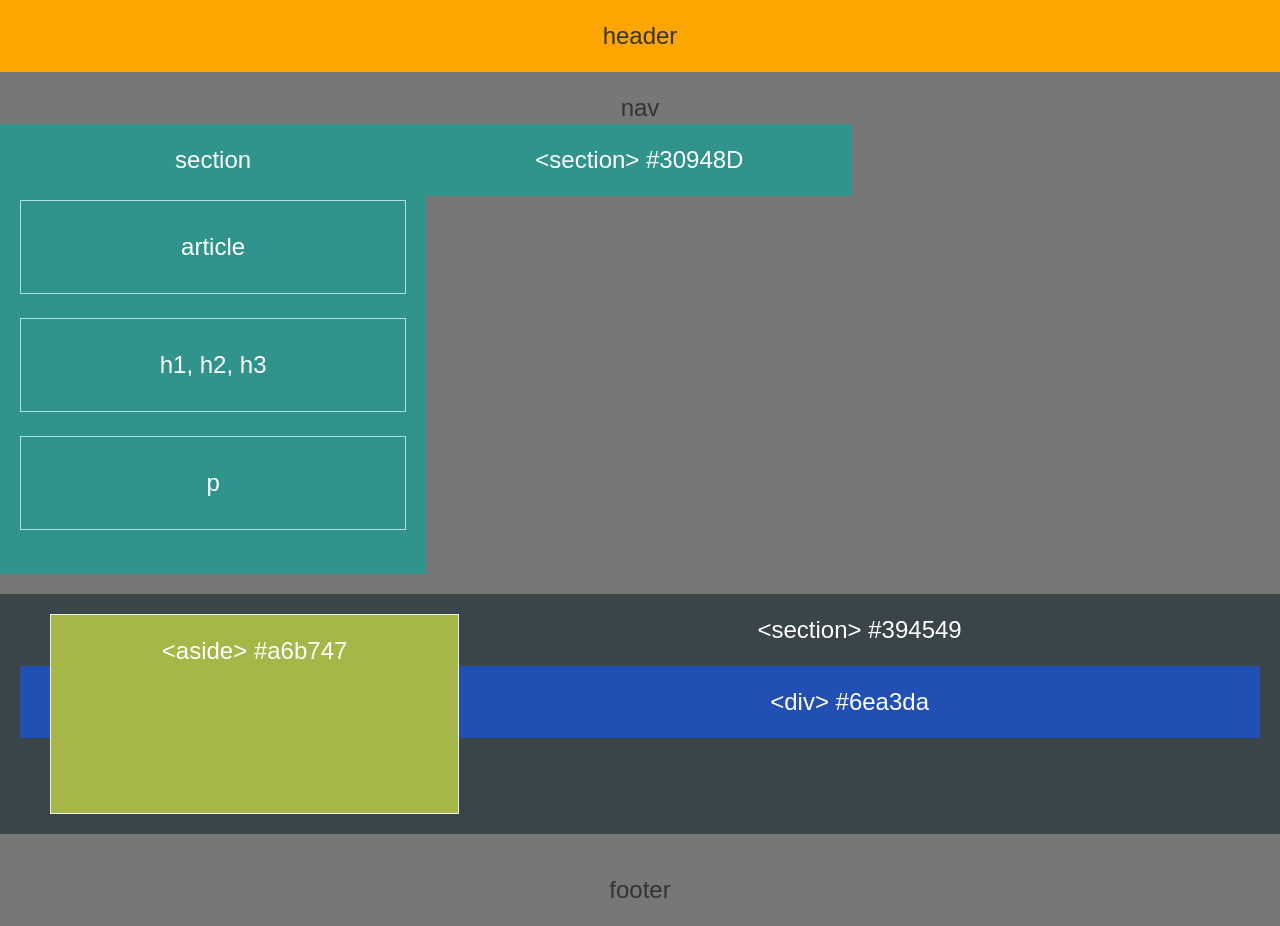
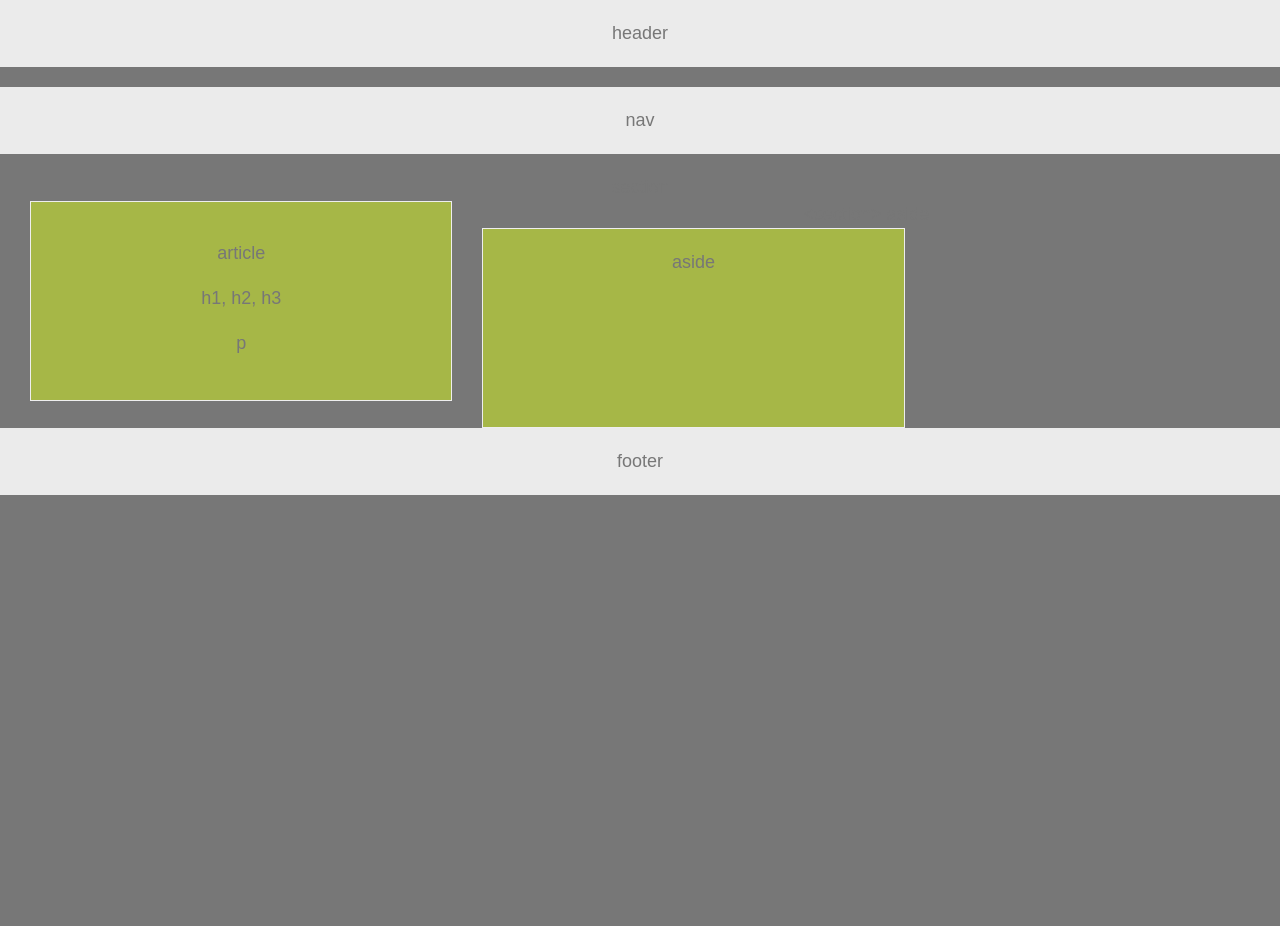
Before and after one commit to benmulhollandpsl/HW-Wireframe, a plain HTML site: page index.html in a window 1280 px wide. After the commit the page ends 800 px from the top, so only its background shows below. Drawn offline with Linux system fonts and the light colour scheme.

Commit message:
<starting to figure out how to clean up sections, and understand aside tag>

```diff
--- a/index.html
+++ b/index.html
@@ -20,30 +20,30 @@
             nav
         </nav>
 
-        <section id="left">
+        <section id="full">
            section
            <article>
+            <aside>
                 <p>article</p>
+
                     <article>
                         <p>h1, h2, h3</p>
                     </article>
                     <article>
                         <p>p</p>
                     </article>
+                </aside>
            </article>
         </section>
 
         <section id="right">
-            &lt;section&gt; #30948D
+            &lt;section&gt; aside
         </section>
 
         <section id="full">
             <aside>
-                &lt;aside&gt; #a6b747
+                aside
             </aside>
-                &lt;section&gt; #394549
-            <div id="division">
-                &lt;div&gt; #6ea3da
             </div>
         </section>
 
--- a/style.css
+++ b/style.css
@@ -1,7 +1,18 @@
 
-    p {
-    border: 1px solid powderblue;
-    padding: 30px;
+
+  header {
+    padding: 20px;
+    margin-bottom: 20px;
+    color: #777;
+    background: #ebebeb;
+  }
+
+  nav {
+    padding: 20px;
+    margin-bottom: 20px;
+    color: #777;
+    background: #ebebeb;
+
   }
 
   body {
@@ -15,10 +26,7 @@
     background: #777;
   }
 
-  header {
-    background: #ebebeb;
 
-  }
 
   h1 {
     padding: 20px 0;
@@ -52,21 +60,6 @@
 
   }
 
-  #main-bio {
-    width: 70%;
-  }
-
-  #contact-info {
-    width: 30%;
-  }
-
-  #bio-image {
-    width: 200px;
-    height: 200px;
-    margin-right: 20px;
-  }
-
-
 
   * {
   box-sizing: border-box;
@@ -74,22 +67,11 @@
 }
 
 body {
-  font-size: 24px;
-  line-height: 32px;
-  color: #333;
-}
-
-header {
-  padding: 20px;
-  margin-bottom: 20px;
-  color: #333;
-  background: #FFA500;
-}
-
-section {
-  padding: 20px;
-  margin-bottom: 20px;
-  background: #FFA500;
+  font-family: 'Arial', 'Helvetica Neue', Helvetica, sans-sarif;
+  color: #777;
+  background: #777;
+  width: '960px';
+  font-size: 18px;
 }
 
 #left {
@@ -106,26 +88,7 @@ section {
   background: #9E1212;
 }
 
-#right {
-  float: left;
-  width: 33.3%;
-  color: #fff;
-  background: #30948D;
-}
 
-#full {
-  width: 100%;
-  overflow: auto;
-  clear: both;
-  color: #fff;
-  background: #394549;
-}
-
-#division {
-  padding: 20px;
-  margin-top: 20px;
-  background: #214fb3;
-}
 
 aside {
   float: left;
@@ -141,5 +104,5 @@ aside {
 footer {
   padding: 20px;
   clear: both;
-  background: #777;
+  background: #ebebeb;
 }
```
